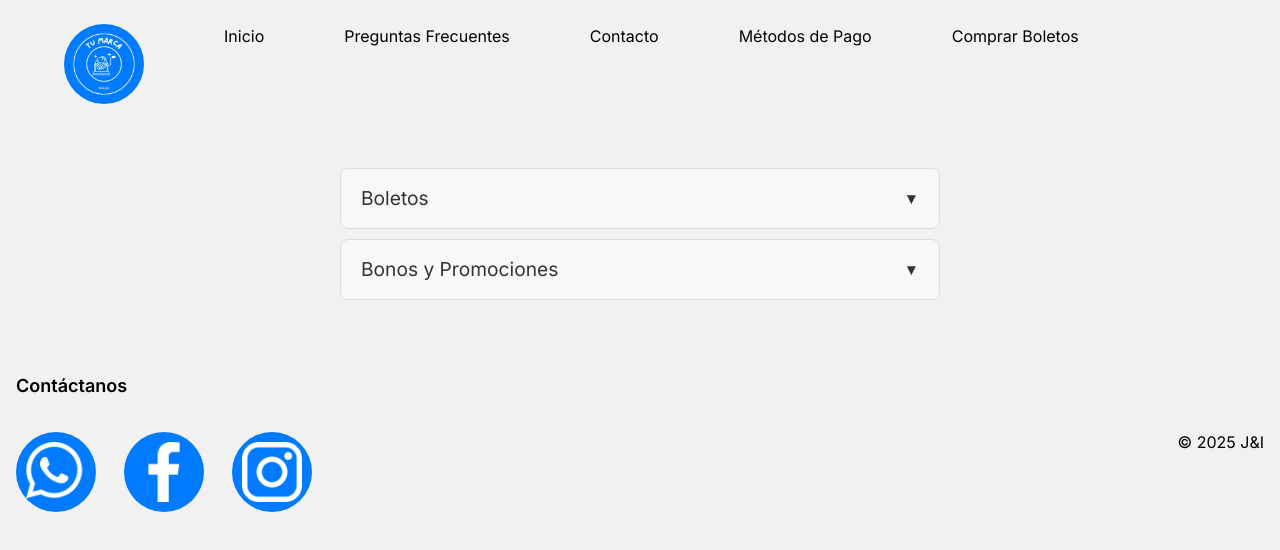
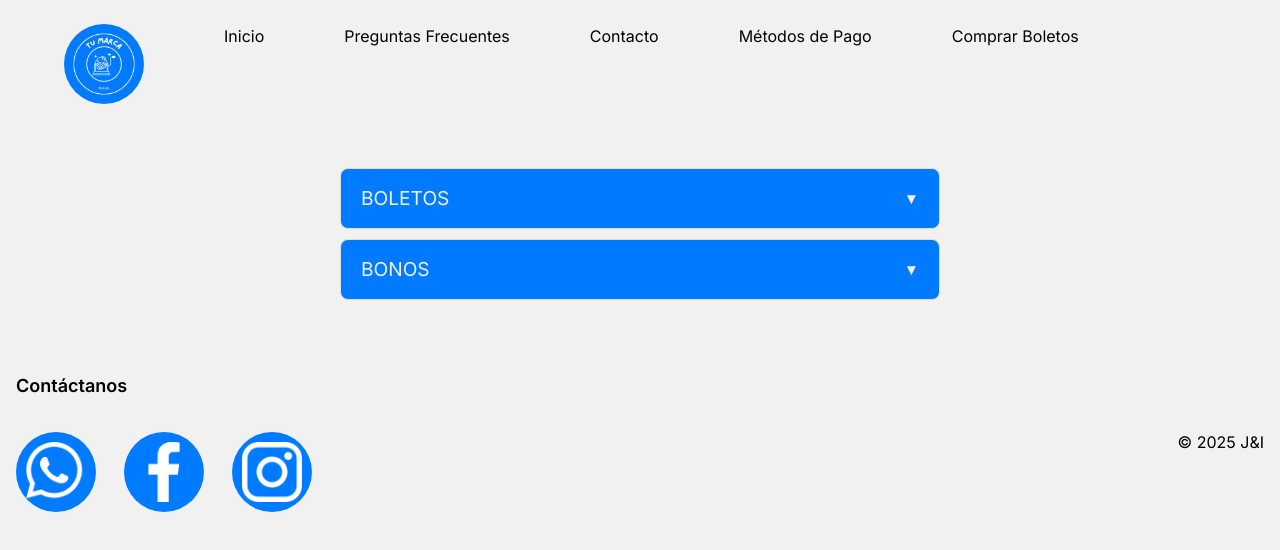
Before and after one commit to isafranco13/Rifas, a Next.js app: page /boletos in a window 1280 px wide. Shown: the top 550 px of the page. Built offline with nearby package versions, Linux system fonts and the light colour scheme.

Commit message:
Estilo tarjetas de Boletos y Bonos

```diff
--- a/src/app/boletos/BoletosBonos.jsx
+++ b/src/app/boletos/BoletosBonos.jsx
@@ -15,13 +15,19 @@ export default function BoletosBonos(){
         className={`${styles.tarjetaExp} ${seccionAbierta === 'boletos' ? styles.abierta : ''}`}
         onClick={() => toggleSeccion('boletos')}
       >
-        <h2 className={styles.tituloExp}>Boletos <span className={styles.icono}>{seccionAbierta === 'boletos' ? '▲' : '▼'}</span></h2>
+        <h2 className={styles.tituloExp}>BOLETOS <span className={styles.icono}>{seccionAbierta === 'boletos' ? '▲' : '▼'}</span></h2>
 
         {seccionAbierta === 'boletos' && (
           <div className={styles.contenidoExp}>
-            <p><strong>Información de Boletos:</strong></p>
             <ul>
-              <li>Precios por zona: VIP, General.</li>
+              <li><strong>1</strong> BOLETO POR $$</li>
+              <li><strong>10</strong> BOLETOS POR $$</li>
+              <li><strong>20</strong> BOLETOS POR $$</li>
+              <li><strong>50</strong> BOLETOS POR $$</li>
+              <li><strong>100</strong> BOLETOS POR $$</li>
+              <li><strong>200</strong> BOLETOS POR $$</li>
+              <li><strong>300</strong> BOLETOS POR $$</li>
+              <li><strong>500</strong> BOLETOS POR $$</li>
               {/* ... más información ... */}
             </ul>
           </div>
@@ -33,7 +39,7 @@ export default function BoletosBonos(){
         className={`${styles.tarjetaExp} ${seccionAbierta === 'bonos' ? styles.abierta : ''}`}
         onClick={() => toggleSeccion('bonos')}
       >
-        <h2 className={styles.tituloExp}>Bonos y Promociones <span className={styles.icono}>{seccionAbierta === 'bonos' ? '▲' : '▼'}</span></h2>
+        <h2 className={styles.tituloExp}>BONOS <span className={styles.icono}>{seccionAbierta === 'bonos' ? '▲' : '▼'}</span></h2>
 
         {seccionAbierta === 'bonos' && (
           <div className={styles.contenidoExp}>
--- a/src/app/boletos/BoletosBonos.module.css
+++ b/src/app/boletos/BoletosBonos.module.css
@@ -6,7 +6,7 @@
 }
 
 .tarjetaExp {
-  background-color: #f8f8f8;
+  background-color: #007bff;
   border: 1px solid #ddd;
   border-radius: 8px;
   margin-bottom: 10px;
@@ -16,7 +16,7 @@
 }
 
 .tarjetaExp:hover {
-  background-color: #f0f0f0;
+  background-color: #007bff;
 }
 
 .tituloExp {
@@ -26,7 +26,7 @@
   justify-content: space-between;
   align-items: center;
   font-size: 1.2em;
-  color: #333;
+  color: #f0f0f0;
 }
 
 .icono {
@@ -40,12 +40,15 @@
   max-height: 500px; /* Necesario para la animación */
   transition: max-height 0.3s ease, padding 0.3s ease;
   overflow: hidden;
+  background-color: #007bff;
+  color: #f0f0f0;
 }
 
 /* Estilo para la tarjeta cuando está abierta */
 .abierta {
   border-color: #0070f3;
   box-shadow: 0 4px 8px rgba(0, 112, 243, 0.1);
+
 }
 
 /* Rotar el ícono de flecha cuando está abierto */
```
